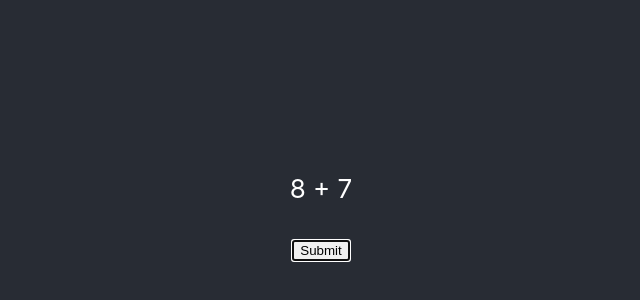
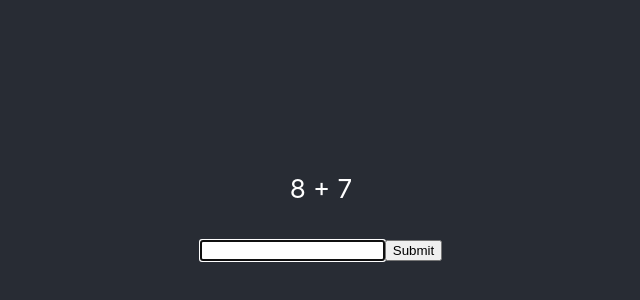
Before and after one commit to lacker/rdemo, a React (Create React App) app: page / in a window 1280 px wide. Shown: the part 196-496 px from the top of the page, without its empty margins (319-959 px from the left). Built offline with nearby package versions, Linux system fonts and the light colour scheme.

Commit message:
answer box

```diff
--- a/src/App.js
+++ b/src/App.js
@@ -24,7 +24,8 @@ export default function App() {
             setNumbers(makeNumbers());
           }}
         >
-          <input type="submit" value="Submit" autofocus="true" />
+          <input type="text" name="answer" autofocus="true" />
+          <input type="submit" value="Submit" />
         </form>
       </header>
     </div>
```
